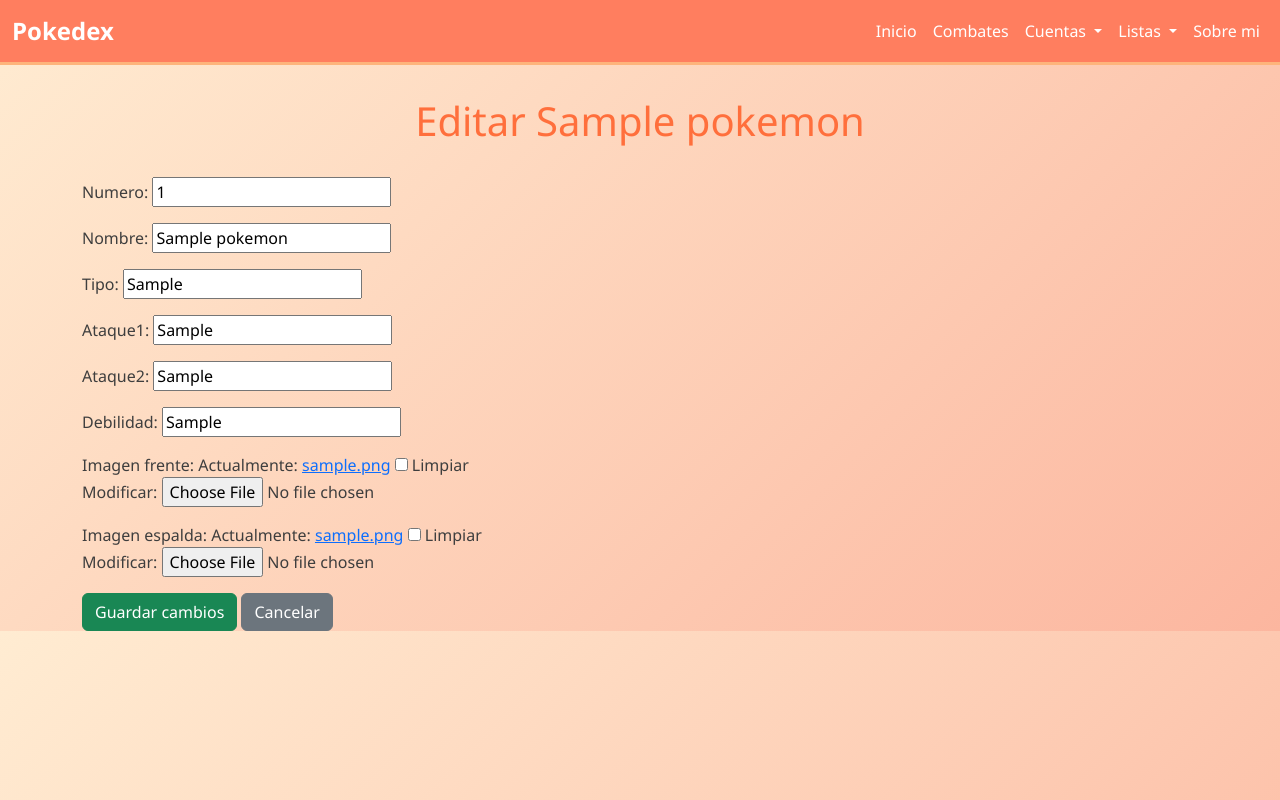
After one commit to LucasAlegreSebastian/TuPrimeraPagina-Alegre, a Django app: page /lista/1/pokemon_editar/ in a window 1280 px wide. The commit adds this page. Run offline with Django 5.2, Linux system fonts and the light colour scheme; tables that the repository leaves empty hold one stand-in row (values such as "Sample post").

Commit message:
Modificacion varias, para preparar una app de combate de okemon, se agregan ataques a los model de pokemon, creacion de pagina de detalle y modificacion de los mismo tambien de agregar ( solo si sos superusuario)

```diff
--- a/Main/templates/Main/base.html
+++ b/Main/templates/Main/base.html
@@ -81,6 +81,7 @@
 
                         <!-- Otros enlaces -->
                         <li class="nav-item"><a class="nav-link" href="{% url 'Main:index' %}">Inicio</a></li>
+                        <li class="nav-item"><a class="nav-link" href="#Combates">Combates</a></li>
                         <li class="nav-item dropdown">
                             <a class="nav-link dropdown-toggle" href="#" role="button" data-bs-toggle="dropdown"
                                 aria-expanded="false">
@@ -105,6 +106,7 @@
                         </li>
 
 
+                        {% if user.is_authenticated and user.is_superuser %}
                         <!-- Dropdown Añadir -->
                         <li class="nav-item dropdown">
                             <a class="nav-link dropdown-toggle" href="#" role="button" data-bs-toggle="dropdown"
@@ -114,14 +116,15 @@
                             <ul class="dropdown-menu">
                                 <li><a class="dropdown-item" href="{% url 'pokedex:crear_pokemon' %}">Pokemon</a></li>
                                 <li><a class="dropdown-item"
-                                        href="{% url 'pokedex:crear_entrenador' %}">Entrenadores</a>
-                                </li>
+                                        href="{% url 'pokedex:crear_entrenador' %}">Entrenadores</a></li>
                                 <li><a class="dropdown-item" href="{% url 'pokedex:crear_gimnasios' %}">Gimnasios</a>
                                 </li>
                                 <li><a class="dropdown-item" href="{% url 'pokedex:crear_pokebolas' %}">Pokebola</a>
                                 </li>
                             </ul>
                         </li>
+                        {% endif %}
+
 
                         <li class="nav-item dropdown">
                             <a class="nav-link dropdown-toggle" href="#" role="button" data-bs-toggle="dropdown"
--- a/Proyecto1/settings.py
+++ b/Proyecto1/settings.py
@@ -129,3 +129,6 @@ AUTH_USER_MODEL = "cuentas.Usuario"
 LOGIN_URL = "cuentas:login"
 LOGIN_REDIRECT_URL = "pokedex:list_pokemon"
 LOGOUT_REDIRECT_URL = "cuentas:login"
+
+MEDIA_URL = '/media/'
+MEDIA_ROOT = BASE_DIR / 'media'
--- a/Proyecto1/urls.py
+++ b/Proyecto1/urls.py
@@ -17,7 +17,8 @@ Including another URLconf
 
 from django.contrib import admin
 from django.urls import path, include
-
+from django.conf import settings
+from django.conf.urls.static import static
 
 urlpatterns = [
     path("admin/", admin.site.urls),
@@ -25,3 +26,5 @@ urlpatterns = [
     path("lista/", include("pokedex.urls")),
     path("cuentas/", include("cuentas.urls")),
 ]
+if settings.DEBUG:
+    urlpatterns += static(settings.MEDIA_URL, document_root=settings.MEDIA_ROOT)
--- a/pokedex/forms.py
+++ b/pokedex/forms.py
@@ -5,7 +5,16 @@ from .models import Pokemon, Entrenador, Gimnasio, Pokebola
 class PokemonForm(forms.ModelForm):
     class Meta:
         model = Pokemon
-        fields = ["numero", "nombre", "tipo", "habilidad", "debilidad"]
+        fields = [
+            "numero",
+            "nombre",
+            "tipo",
+            "ataque1",
+            "ataque2",
+            "debilidad",
+            "imagen_frente",
+            "imagen_espalda",
+        ]
 
 
 class EntrenadorForm(forms.ModelForm):
--- a/pokedex/models.py
+++ b/pokedex/models.py
@@ -3,14 +3,19 @@ from django.db import models
 
 # Create your models here.
 class Pokemon(models.Model):
-    numero = models.IntegerField()
-    nombre = models.CharField(max_length=100)
-    habilidad = models.CharField(max_length=100)
-    tipo = models.CharField(max_length=100)
-    debilidad = models.CharField(max_length=100)
+    nombre = models.CharField(max_length=50)
+    numero = models.IntegerField(unique=True)
+    tipo = models.CharField(max_length=30)
+    debilidad = models.CharField(max_length=30)
+
+    ataque1 = models.CharField(max_length=50)
+    ataque2 = models.CharField(max_length=50)
+
+    imagen_frente = models.ImageField(upload_to="pokemones/", blank=True, null=True)
+    imagen_espalda = models.ImageField(upload_to="pokemones/", blank=True, null=True)
 
     def __str__(self):
-        return f"#{self.numero} Nombre: {self.nombre} - Habilidad : {self.habilidad} - Tipo: {self.tipo} - Debilidad : {self.debilidad}"
+        return f"{self.numero} - {self.nombre}"
 
 
 class Entrenador(models.Model):
--- /dev/null
+++ b/pokedex/templates/pokedex/pokemon_editar.html
@@ -0,0 +1,15 @@
+{% extends "Main/base.html" %}
+{% block title %}Editar Pokemon{% endblock %}
+
+{% block content_title %}
+Editar {{ pokemon.nombre }}
+{% endblock %}
+
+{% block content %}
+<form method="post" enctype="multipart/form-data">
+    {% csrf_token %}
+    {{ form.as_p }}
+    <button type="submit" class="btn btn-success">Guardar cambios</button>
+    <a href="{% url 'pokedex:detalle_pokemon' pokemon.pk %}" class="btn btn-secondary">Cancelar</a>
+</form>
+{% endblock %}
--- a/pokedex/urls.py
+++ b/pokedex/urls.py
@@ -1,10 +1,15 @@
 from django.urls import path
 from . import views
+from .views import PokemonCreateView, PokemonDetailView, PokemonUpdateView
 
 app_name = "pokedex"
 urlpatterns = [
     path("Lista_pokemon", views.poke_list, name="list_pokemon"),
-    path("Crear_Pokemon", views.poke_crear, name="crear_pokemon"),
+    path("Crear_Pokemon", PokemonCreateView.as_view(), name="crear_pokemon"),
+    path("<int:pk>/", PokemonDetailView.as_view(), name="detalle_pokemon"),
+    path(
+        "<int:pk>/pokemon_editar/", PokemonUpdateView.as_view(), name="editar_pokemon"
+    ),
     path("Lista_Entrenadores", views.entrenador_list, name="list_entrenador"),
     path("Crear_Entrenador", views.entrenador_crear, name="crear_entrenador"),
     path("Lista_Gimnasios", views.gimnasios_list, name="list_gimnasios"),
--- a/pokedex/views.py
+++ b/pokedex/views.py
@@ -1,4 +1,6 @@
 from django.shortcuts import render, redirect
+from django.views.generic import CreateView, DetailView, UpdateView
+from django.urls import reverse_lazy
 
 # Create your views here.
 from .models import Pokemon, Entrenador, Gimnasio, Pokebola
@@ -32,6 +34,28 @@ def poke_crear(request):
     else:
         form = PokemonForm()
     return render(request, "pokedex/pokemon_crear.html", context={"form": form})
+
+
+class PokemonCreateView(CreateView):
+    model = Pokemon
+    form_class = PokemonForm
+    template_name = "pokedex/pokemon_crear.html"
+    success_url = reverse_lazy("pokedex:list_pokemon")
+
+
+class PokemonDetailView(DetailView):
+    model = Pokemon
+    template_name = "pokedex/pokemon_detalle.html"
+    context_object_name = "pokemon"
+
+
+class PokemonUpdateView(UpdateView):
+    model = Pokemon
+    form_class = PokemonForm
+    template_name = "pokedex/pokemon_editar.html"
+
+    def get_success_url(self):
+        return reverse_lazy("pokedex:detalle_pokemon", kwargs={"pk": self.object.pk})
 
 
 def entrenador_list(request):
```
Also changed, not shown: cuentas/models.py (+20 -1 lines), pokedex/admin.py (+10 -1 lines), pokedex/templates/pokedex/pokemon_crear.html (+8 -12 lines), pokedex/templates/pokedex/pokemon_detalle.html (added, +32 -0 lines), pokedex/templates/pokedex/pokemon_list.html (+8 -12 lines), README.md, cuentas/migrations/0001_initial.py, media/pokemones/Bulbasaur_XY.gif (added), media/pokemones/Bulbasaur_XY_hPQElLr.gif (added), media/pokemones/Bulbasaur_espalda_G6.gif (added), pokedex/migrations/0001_initial.py, pokedex/migrations/0002_rename_nombre_lider_gimnasio_lider.py (deleted).
